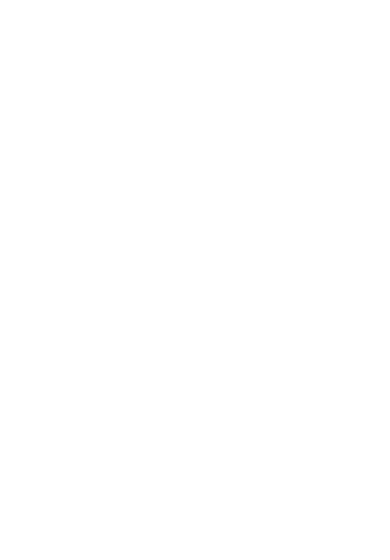
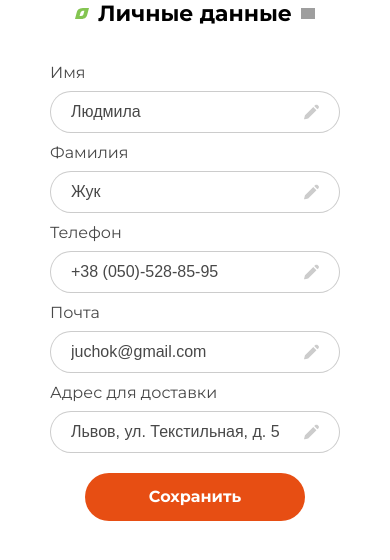
Before and after one commit to Zhbura/Agricultural_online_store, a React (Create React App) app: page /personal_data in a window 390 px wide. Before the commit this address had no page. Shown: the top 560 px of the page. Built offline with nearby package versions, Linux system fonts and the light colour scheme; grey boxes are pictures that could not be loaded.

Commit message:
Создание адаптивной вёрстки страницы личных данных

```diff
--- a/src/components/PersonalAccount/PersonalAccount.js
+++ b/src/components/PersonalAccount/PersonalAccount.js
@@ -51,8 +51,10 @@
                                     </div>
                                     <span className="cabinet-popUp__separator" />
                                     <div className="cabinet-popUp__item">
-                                        <PersonalData />
-                                        Личные данные </div>
+                                        <Link to="/personal_data" className="cabinet-popUp__link"><PersonalData />
+                                            Личные данные
+                                        </Link>
+                                    </div>
                                     <span className="cabinet-popUp__separator" />
                                     <div className="cabinet-popUp__item">
                                         <History />
@@ -85,8 +87,9 @@
                                         </div>
                                         <span className="cabinet-popUp__separator"></span>
                                         <div className="cabinet-popUp__item">
-                                            <PersonalData />
-                                            Личные данные </div>
+                                            <Link to="/personal_data" className="cabinet-popUp__link"><PersonalData />
+                                                Личные данные </Link>
+                                        </div>
                                         <span className="cabinet-popUp__separator"></span>
                                         <div className="cabinet-popUp__item">
                                             <History />
@@ -99,12 +102,14 @@
                                 </div>
                                 <div className="personal-account__items">
                                     <div className="personal-account__item icon_green">
-                                        <Link to="/current_orders" className="personal-account__link personal-account__text"><ClipBoard />
+                                        <Link to="/current_orders" className="personal-account__link"><ClipBoard />
                                             Текущие заказы
                                         </Link>
                                     </div>
-                                    <div className="personal-account__item"><PersonalData />
-                                        <p className="personal-account__text">Личные данные</p>
+                                    <div className="personal-account__item">
+                                        <Link to="/personal_data" className="personal-account__link"><PersonalData />
+                                            Личные данные
+                                        </Link>
                                     </div>
                                     <div className="personal-account__item"><History />
                                         <p className="personal-account__text">История заказов</p>
--- a/src/components/PersonalAccount/PersonalAccount.scss
+++ b/src/components/PersonalAccount/PersonalAccount.scss
@@ -61,6 +61,7 @@
         display: flex;
         flex-direction: column;
         align-items: center;
+        text-transform: uppercase;
     }
 }
 
--- /dev/null
+++ b/src/components/PersonalData/PersonalData.js
@@ -0,0 +1,52 @@
+import './PersonalData.scss';
+import pencil from '../../img/pencilCorrect.svg';
+import { PageHeadingTwice } from '../PageHeading/PageHeading';
+
+export const PersonalData = () => {
+    return (
+        <>
+            <div className="personal-data">
+                <div className="container">
+                    <PageHeadingTwice>Личные данные</PageHeadingTwice>
+                    <form className="personal-data__form">
+                        <div className="wrap-personalData">
+                            <div className="personal-data__text"> Имя
+                                <div className="personal-data__input">
+                                    <input type="text" value="Людмила" />
+                                    <img src={pencil} alt="Исправить данные" />
+                                </div>
+                            </div>
+                            <div className="personal-data__text">Фамилия
+                                <div className="personal-data__input">
+                                    <input type="text" value="Жук" />
+                                    <img src={pencil} alt="Исправить данные" />
+                                </div>
+                            </div>
+                        </div>
+                        <div className="wrap-personalData">
+                            <div className="personal-data__text personal-data__text_margin">Телефон
+                                <div className="personal-data__input">
+                                    <input type="text" value="+38 (050)-528-85-95" />
+                                    <img src={pencil} alt="Исправить данные" />
+                                </div>
+                            </div>
+                            <div className="personal-data__text personal-data__text_margin">Почта
+                                <div className="personal-data__input">
+                                    <input type="mail" value="juchok@gmail.com" />
+                                    <img src={pencil} alt="Исправить данные" />
+                                </div>
+                            </div>
+                        </div >
+                        <div className="personal-data__text">Адрес для доставки
+                            <div className="personal-data__input-adress">
+                                <input type="adress" value="Львов, ул. Текстильная, д. 5" />
+                                <img src={pencil} alt="Исправить данные" />
+                            </div>
+                        </div>
+                        <div className="cabinet-btn">Сохранить</div>
+                    </form >
+                </div >
+            </div >
+        </>
+    )
+}
--- /dev/null
+++ b/src/components/PersonalData/PersonalData.scss
@@ -0,0 +1,115 @@
+.personal-data {
+    padding-bottom: 120px;
+
+    @media (min-width: 768px) and (max-width: 1139px) {
+        padding-bottom: 40px;
+    }
+
+    &__form {
+        background: #FFFFFF;
+        border-radius: 20px;
+        margin: 30px auto 0 auto;
+        padding: 30px;
+
+        @media (min-width: 1140px) {
+            width: 825px;
+        }
+
+        @media (min-width: 768px) and (max-width: 1139px) {
+            width: 735px;
+        }
+
+        @media (min-width: 320px) and (max-width: 767px) {
+            width: 310px;
+            padding: 10px;
+            margin-top: 16px;
+        }
+    }
+
+    &__text {
+        font-weight: 400;
+        font-size: 16px;
+        line-height: 20px;
+        color: #484848;
+
+        @media (min-width: 320px) and (max-width: 767px) {
+            margin-top: 10px;
+        }
+
+        &_margin {
+            @media (min-width: 768px) {
+                margin: 17px 0;
+            }
+        }
+    }
+
+    &__input,
+    &__input-adress {
+        background: #FFFFFF;
+        border: 1px solid rgba(0, 0, 0, 0.2);
+        border-radius: 90px;
+        padding: 10px 20px 10px 20px;
+        display: flex;
+        justify-content: space-between;
+        margin-top: 8px;
+
+        input {
+            border: none;
+            display: block;
+            outline: none;
+            width: 100%;
+            cursor: pointer;
+            font-weight: 400;
+            font-size: 16px;
+            line-height: 20px;
+            color: #484848;
+        }
+    }
+
+    &__input {
+        width: 373px;
+
+        @media (min-width: 320px) and (max-width: 1139px) {
+            width: 290px;
+        }
+    }
+
+    &__input-adress {
+        width: 766px;
+
+        @media (min-width: 320px) and (max-width: 767px) {
+            width: 290px;
+        }
+
+        @media (min-width: 768px) and (max-width: 1139px) {
+            width: 675px;
+        }
+    }
+}
+
+.wrap-personalData {
+    display: flex;
+    justify-content: space-between;
+
+    @media (min-width: 320px) and (max-width: 767px) {
+        flex-direction: column;
+    }
+}
+
+.cabinet-btn {
+    background: #E74E13;
+    border-radius: 90px;
+    width: 220px;
+    text-align: center;
+    color: #FFFFFF;
+    font-weight: 700;
+    font-size: 16px;
+    line-height: 20px;
+    border: none;
+    padding: 14px 0;
+    margin-top: 20px;
+
+    @media (min-width: 320px) and (max-width: 767px) {
+        margin: 20px auto;
+    }
+}
--- a/src/components/Router/Router.js
+++ b/src/components/Router/Router.js
@@ -15,7 +15,7 @@
 import { PlantProtection } from "../PlantProtection/PlantProtection";
 import { PersonalAccount } from "../PersonalAccount/PersonalAccount";
 import { CurrentOrders } from "../CurrentOrders/CurrentOrders";
-// import { CatalogSeeds } from "../CatalogProduct/CatalogSeeds";
+import { PersonalData } from "../PersonalData/PersonalData";
 
 export const Router = () => {
     return (
@@ -41,6 +41,7 @@
                 <Route path="catalog_farmer_help" element={<CatalogPlantProtection title="Агроному в помощь" />} />
                 <Route path="personal_account" element={<PersonalAccount />} />
                 <Route path="current_orders" element={<CurrentOrders />} />
+                <Route path="personal_data" element={<PersonalData />} />
             </Routes>
         </>
     )
```
Also changed, not shown: src/img/pencilCorrect.svg (added).
